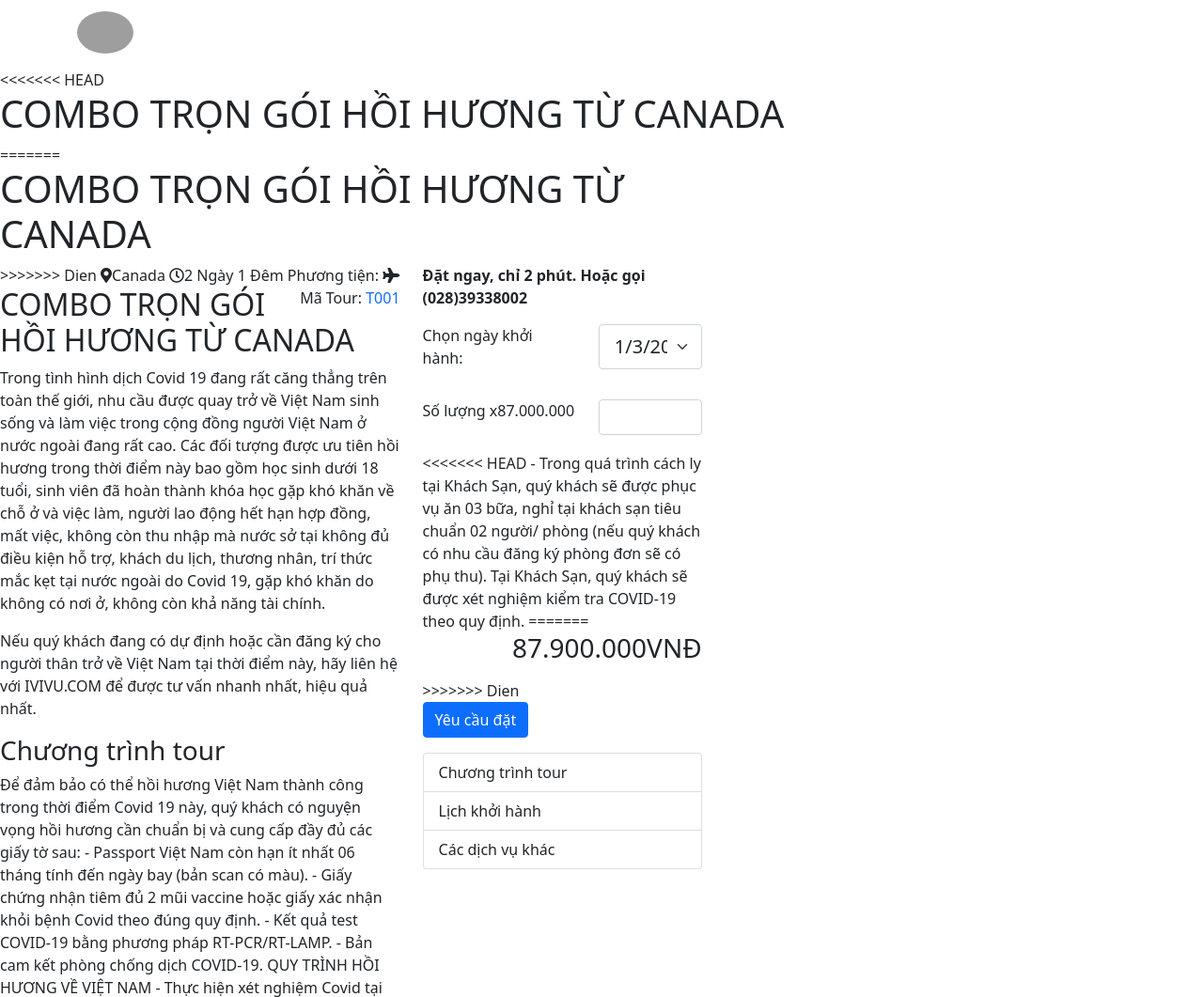
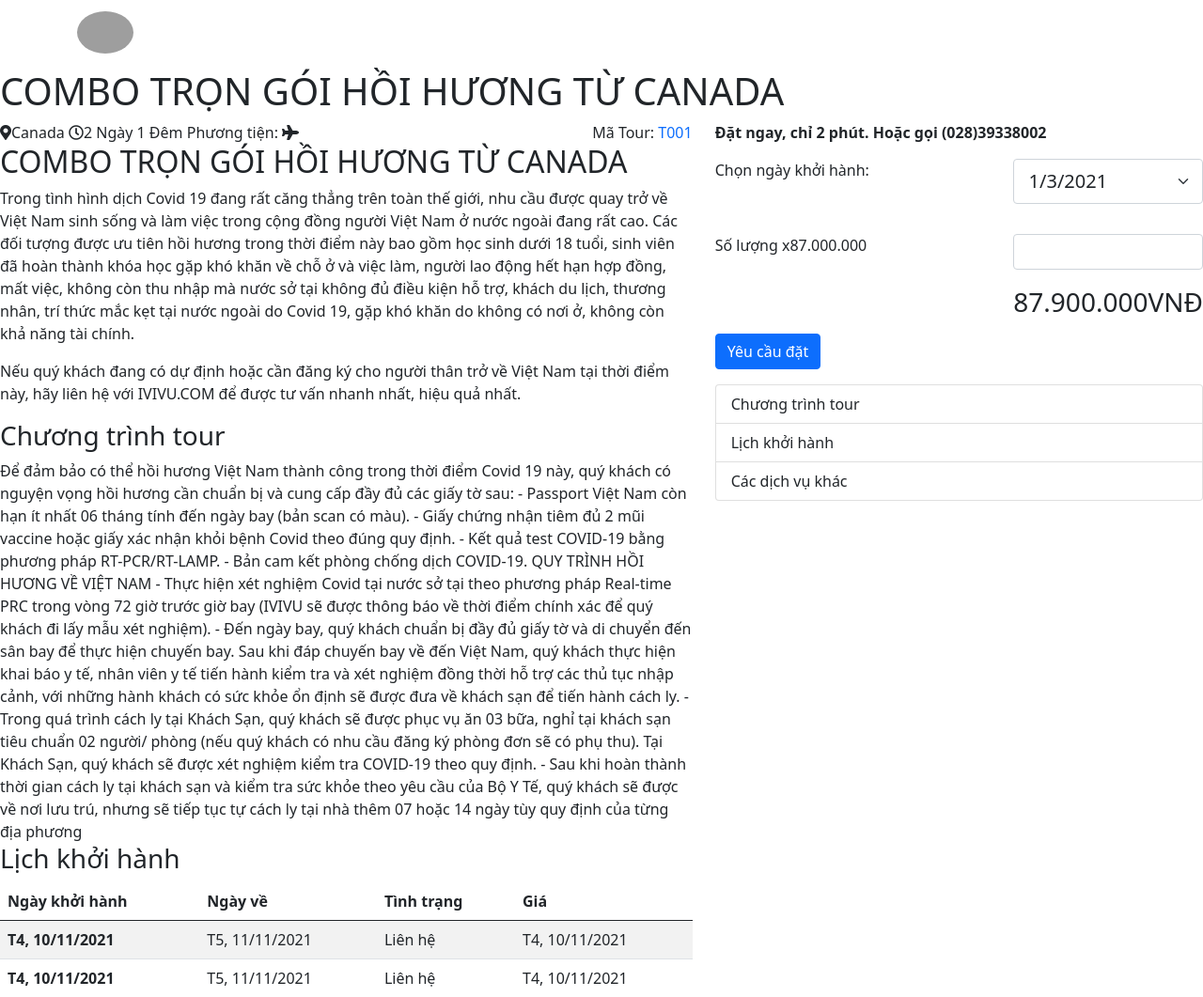
Before and after one commit to diennguyen2611/TourDL, a PHP site: page /tourdetails.php in a window 1280 px wide. Shown: the top 1061 px of the page at 94% size. Run offline with PHP 8.4, Linux system fonts and the light colour scheme; some libraries are stand-ins or nearby versions; grey boxes are pictures that could not be loaded.

Commit message:
gộp nhánh Dien

```diff
--- a/guess/footer.php
+++ b/guess/footer.php
@@ -93,21 +93,7 @@
 
                 </div>
         </div>
-<<<<<<< HEAD
-    </div>
 
-
-
-</div>
-</div>
-
-<script src="https://cdn.jsdelivr.net/npm/bootstrap@5.0.2/dist/js/bootstrap.bundle.min.js"
-    integrity="sha384-MrcW6ZMFYlzcLA8Nl+NtUVF0sA7MsXsP1UyJoMp4YLEuNSfAP+JcXn/tWtIaxVXM" crossorigin="anonymous">
-</script>
-</body>
-
-    </html>
-=======
         <script src="../js/script.js"></script>
         <script src="https://code.jquery.com/jquery-3.6.0.js"
             integrity="sha256-H+K7U5CnXl1h5ywQfKtSj8PCmoN9aaq30gDh27Xc0jk=" crossorigin="anonymous"></script>
@@ -117,4 +103,3 @@
         </body>
 
         </html>
->>>>>>> Dien
--- a/guess/tourdetails.php
+++ b/guess/tourdetails.php
@@ -2,18 +2,7 @@
 include('header.php');
 ?>
 
-<<<<<<< HEAD
-<div class="my-tourdetails" >
-    <!--title-->
-    <div class="row text-uppercase">
-        <h1>COMBO TRỌN GÓI HỒI HƯƠNG TỪ CANADA</h1>
-    </div>
-    <div class="col-md-7">
-        <div class="my-tour">
-            <div class="bg">
-            </div>
-            <div class="my-intro">
-=======
+
 <div class="my-tourdetails">
     <div class="row my-relative">
         <h1 class="text-uppercase">COMBO trọn GÓI HỒI HƯƠNG TỪ CANADA</h1>
@@ -22,7 +11,7 @@ include('header.php');
                 <div class="bg">
                 </div>
                 <div class="my-intro">
->>>>>>> Dien
+
 
                     <span class=""><i class="fas fa-map-marker-alt"></i><span>Canada</span></span>
                     <span class=""><i class="far fa-clock"></i><span>2 Ngày 1 Đêm</span></span>
@@ -182,17 +171,11 @@ include('header.php');
                     </div>
                 </div>
 
-<<<<<<< HEAD
-                - Trong quá trình cách ly tại Khách Sạn, quý khách sẽ được phục vụ ăn 03 bữa, nghỉ tại khách sạn tiêu
-                chuẩn
-                02 người/ phòng (nếu quý khách có nhu cầu đăng ký phòng đơn sẽ có phụ thu). Tại Khách Sạn, quý khách sẽ
-                được
-                xét nghiệm kiểm tra COVID-19  theo quy định.
-=======
+
                 <div class="total mb-3">
                     <h3 class="text-end" id="total">87.900.000<span>VNĐ</span></p>
                 </div>
->>>>>>> Dien
+
 
                 <div class="mb-3 order-btn">
                     <button type="submit" class="btn btn-primary">Yêu cầu đặt</button>
```
Also changed, not shown: guess/index.php (+10 -10 lines).
